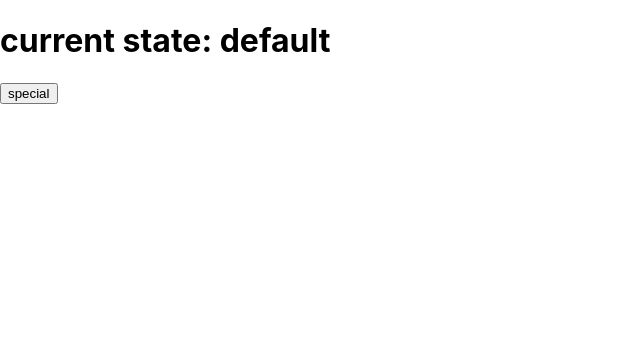
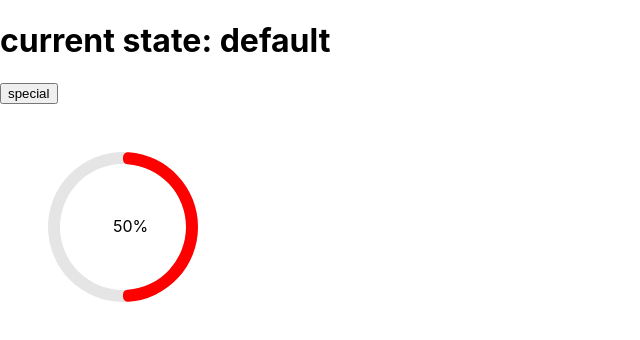
Before and after one commit to dmta9796/react_experiments, a React (Create React App) app: page / in a window 1280 px wide. Shown: the top 340 px of the page, without its empty margins (0-640 px from the left). Built offline with nearby package versions, Linux system fonts and the light colour scheme.

Commit message:
downgrade react 18 -> react 17 for material UI, arc component added.

```diff
--- a/package.json
+++ b/package.json
@@ -3,12 +3,14 @@
   "version": "0.1.0",
   "private": true,
   "dependencies": {
+    "@material-ui/core": "^4.12.4",
     "@testing-library/jest-dom": "^5.16.4",
     "@testing-library/react": "^13.2.0",
     "@testing-library/user-event": "^13.5.0",
     "axios": "^0.27.2",
-    "react": "^18.1.0",
-    "react-dom": "^18.1.0",
+    "d3": "^7.4.4",
+    "react": "^17.0.2",
+    "react-dom": "^17.0.2",
     "react-scripts": "5.0.1",
     "web-vitals": "^2.1.4"
   },
--- a/src/App.js
+++ b/src/App.js
@@ -3,6 +3,8 @@ import React, {useState} from 'react';
 import axios from 'axios';
 import ImageLoader from "./components/ImageLoader";
 import ListComponent from "./components/ListComponent";
+import ScaleComponent from "./components/ScaleComponent";
+import ArcWrapper from "./components/ArcWrapper";
 
 const listdata = ["1","2","3"];
 
@@ -15,49 +17,12 @@ function App() {
   const [state,setState] = useState("default")
   return (
   <div>
-    <h1>current state: {state}</h1>
-    <button onClick = {()=> setState("special")}>special</button>
-    {/* <ImageLoader data = "nonsense"/>
-    <ListComponent listdata = {listobject}/> */}
+      <div>
+        <h1>current state: {state}</h1>
+        <button onClick = {()=> setState("special")}>special</button>
+      </div>
+  <ArcWrapper/>
   </div>)
 }
 
 export default App;
-
-// function App() {
-
-//   const [file, setFile] = useState()
-
-//   function handleChange(event) {
-//     setFile(event.target.files[0])
-//   }
-
-//   function handleSubmit(event) {
-//     event.preventDefault()
-//     const url = 'http://localhost:3000/uploadFile';
-//     const formData = new FormData();
-//     formData.append('file', file);
-//     formData.append('fileName', file.name);
-//     const config = {
-//       headers: {
-//         'content-type': 'multipart/form-data',
-//       },
-//     };
-//     axios.post(url, formData, config).then((response) => {
-//       console.log(response.data);
-//     });
-
-//   }
-
-//   return (
-//     <div className="App">
-//         <form onSubmit={handleSubmit}>
-//           <h1>React File Upload</h1>
-//           <input type="file" onChange={handleChange}/>
-//           <button type="submit">Upload</button>
-//         </form>
-//     </div>
-//   );
-// }
-
-//export default App;
--- /dev/null
+++ b/src/components/ArcComponent.jsx
@@ -0,0 +1,39 @@
+import React from 'react';
+import * as d3 from "d3";
+function ArcComponent(props) {
+    const { svgWidth, arcWidth, progressPercentage, colorIndicator } = props;
+    const svgHeight = svgWidth;
+    const arcOuterRadius = svgWidth / 2;
+    const arcInnerRadius = svgWidth / 2 - arcWidth;
+    const arcGenerator = d3
+      .arc()
+      .innerRadius(arcInnerRadius)
+      .outerRadius(arcOuterRadius)
+      .startAngle(0)
+      .cornerRadius(5);
+    const progressArc = (value) =>
+      arcGenerator({
+        endAngle: 2 * Math.PI * value
+      });
+
+    return (
+      <div>
+        <svg height={svgHeight} width={svgWidth}>
+          <g transform={`translate(${svgWidth / 2}, ${svgHeight / 2})`}>
+            <path d={progressArc(1)} opacity="0.1" fill="black" />
+          </g>
+          <g transform={`translate(${svgWidth / 2}, ${svgHeight / 2})`}>
+            <path
+              d={progressArc(progressPercentage / 100)}
+              fill={"red"}
+            />
+            <text x="-10" y="5">
+              {`${progressPercentage}%`}
+            </text>
+          </g>
+        </svg>
+      </div>
+    );
+  }
+
+export default ArcComponent
--- /dev/null
+++ b/src/components/ArcWrapper.jsx
@@ -0,0 +1,30 @@
+import React, {useState} from 'react';
+import ArcComponent from './ArcComponent';
+import { Box } from "@material-ui/core";
+
+
+function ArcWrapper() {
+    const svgWidth = 150;
+    const arcWidth = 12;
+    const [progressPercentage, setProgressPercentage] = useState(50);
+    const colorIndicator = "red"; //useColorIndication(progressPercentage);
+    function valuetext(value) {
+      return `${value}°C`;
+    }
+    function setProgressValue(event, value) {
+      setProgressPercentage(value);
+    }
+
+    return (
+      <Box padding="3rem" justifyContent="center">
+        <ArcComponent
+          svgWidth={svgWidth}
+          arcWidth={arcWidth}
+          progressPercentage={progressPercentage}
+          colorIndicator={colorIndicator}
+        />
+      </Box>
+    );
+  }
+
+  export default ArcWrapper;
--- /dev/null
+++ b/src/components/ScaleComponent.jsx
@@ -0,0 +1,23 @@
+import React, {useState} from 'react';
+
+function ScaleComponent(props){
+    const [file, setFile] = useState();
+  function handleChange(e) {
+      console.log(e.target.files);
+      setFile(URL.createObjectURL(e.target.files[0]));
+  }
+
+  return (
+    <div className="App">
+        <div>
+            {props.data}
+        </div>
+        <h2>Add Image:</h2>
+        <input type="file" onChange={handleChange} />
+        <img src={file} />
+    </div>
+
+  );
+}
+
+export default ScaleComponent;
```
Also changed, not shown: src/index.js (+4 -4 lines), 1 other file (tests, documents, lock files or other folders).
